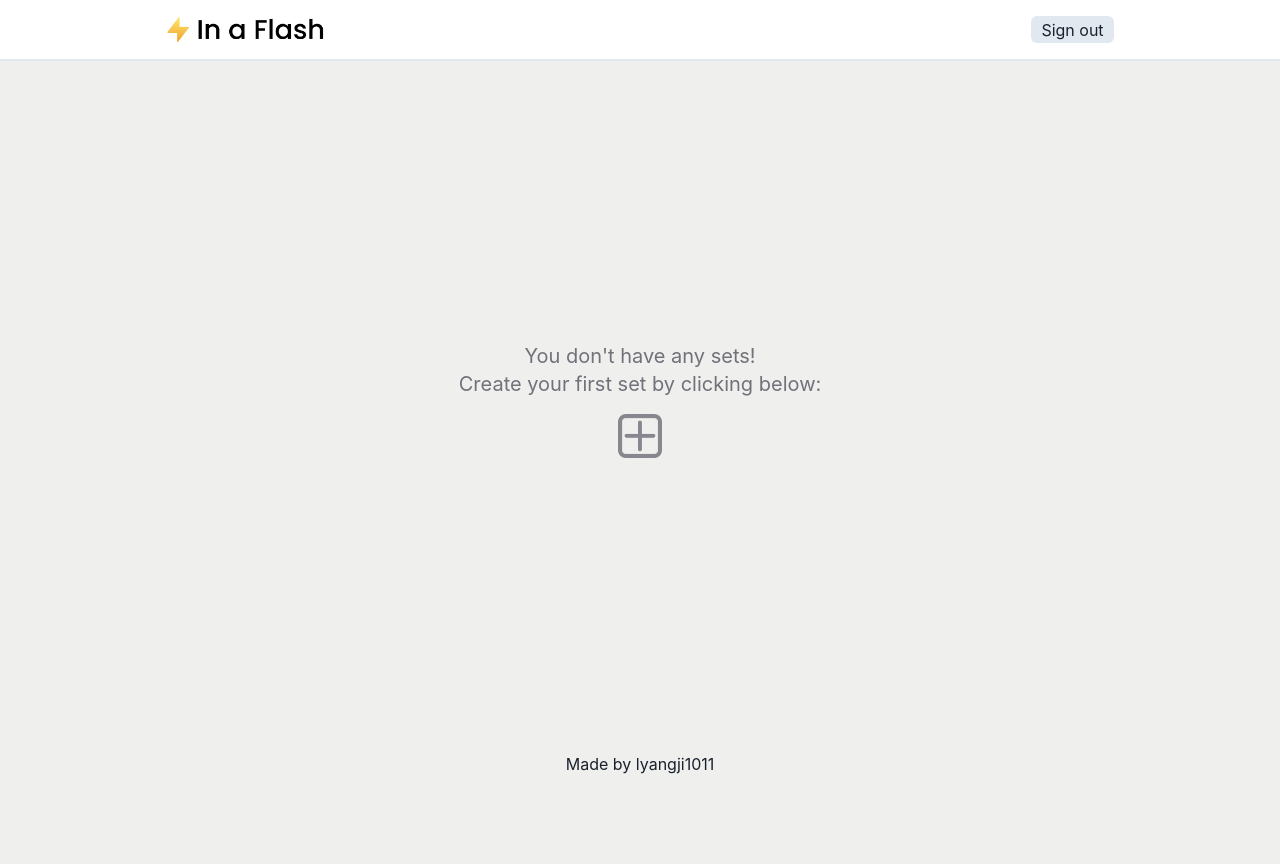
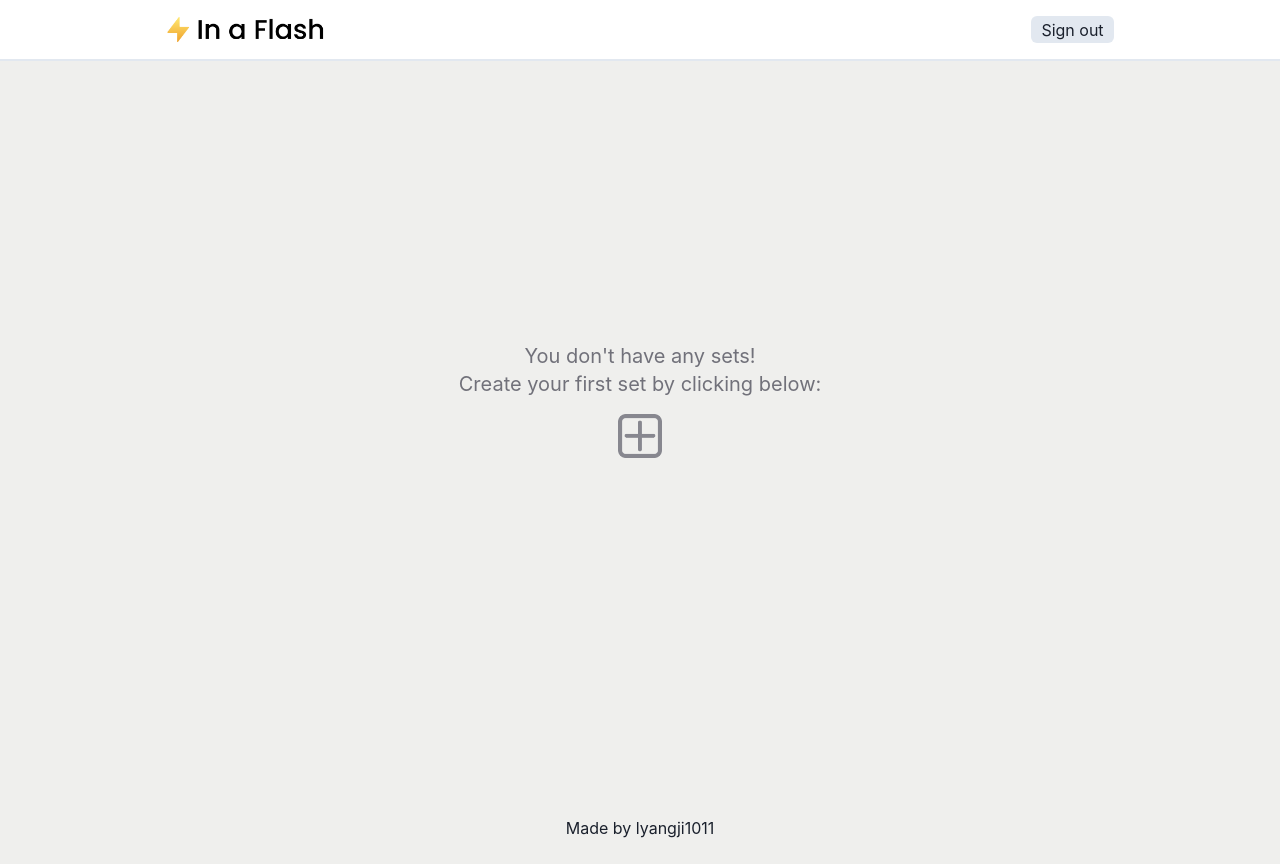
Before and after one commit to lyangji1011/in-a-flash, a Next.js app: page / in a window 1280 px wide. Before the commit the page ends 800 px from the top, so only its background shows below. Built offline with nearby package versions, Linux system fonts and the light colour scheme; no server answers.

Commit message:
adjust footer

```diff
--- a/src/components/Footer.tsx
+++ b/src/components/Footer.tsx
@@ -1,7 +1,7 @@
 export default function Footer() {
   return (
-    <div className="fixed bottom-0 w-full pt-4 pb-6 justify-center flex flex-row">
-      <p>Made by lyangji1011</p>
-    </div>
+    <footer className="bottom-0 w-full pt-4 pb-6 justify-center flex flex-row">
+      Made by lyangji1011
+    </footer>
   );
 }
--- a/src/pages/_app.tsx
+++ b/src/pages/_app.tsx
@@ -2,12 +2,18 @@ import "@/styles/globals.css";
 import type { AppProps } from "next/app";
 import { ChakraProvider } from "@chakra-ui/react";
 import theme from "@/utils/chakraTheme";
+import Footer from "../components/Footer";
 
 export default function App({ Component, pageProps }: AppProps) {
   // return <Component {...pageProps} />;
   return (
     <ChakraProvider theme={theme}>
-      <Component {...pageProps} />
+      <div className="flex flex-col min-h-screen">
+        <main className="flex-grow">
+          <Component {...pageProps} />
+        </main>
+        <Footer />
+      </div>
     </ChakraProvider>
   );
 }
--- a/src/pages/index.tsx
+++ b/src/pages/index.tsx
@@ -4,7 +4,6 @@ import { useRouter } from "next/router";
 import NoSets from "@/components/dashboard/NoSets";
 import SetsDisplay from "@/components/dashboard/SetsDisplay";
 import Header from "@/components/Header";
-import Footer from "@/components/Footer";
 import { Input } from "@chakra-ui/react";
 import { SearchIcon } from "@chakra-ui/icons";
 import { FlashcardSet } from "@prisma/client";
@@ -106,7 +105,6 @@ export default function Home() {
           <SetsDisplay sets={filteredSets} />
         </div>
       )}
-      <Footer />
     </div>
   );
 }
```
